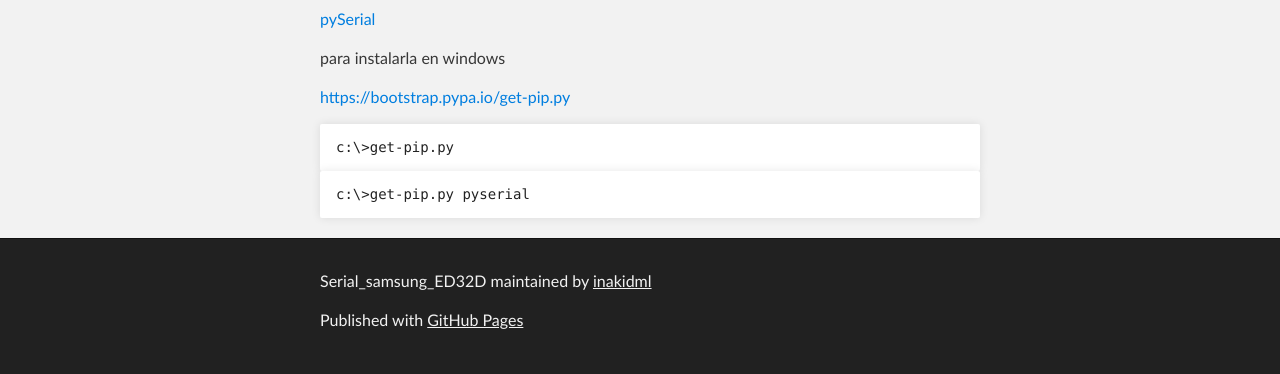
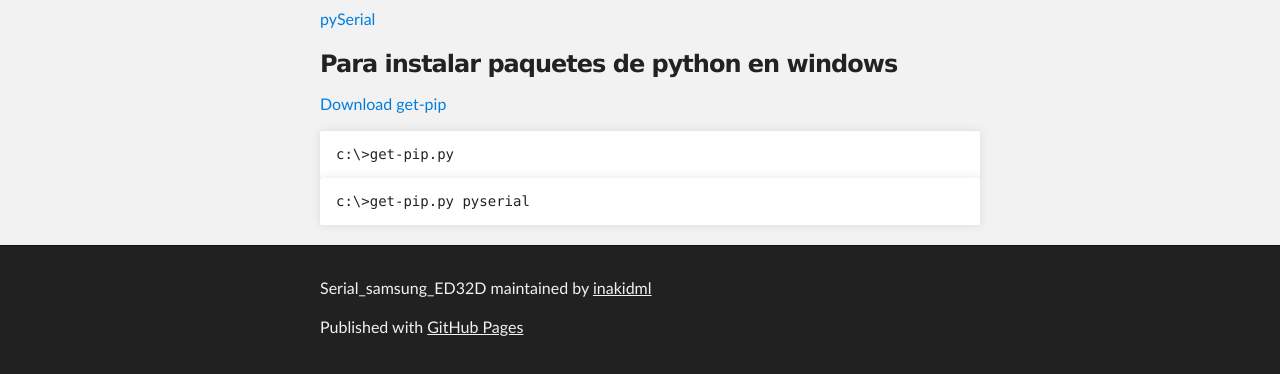
Before and after one commit to inakidml/SerialSamsungED32, a plain HTML site: page index.html in a window 1280 px wide. Shown: the part 502-876 px from the top of the page. Drawn offline with Linux system fonts and the light colour scheme.

Commit message:
Create gh-pages branch via GitHub

```diff
--- a/index.html
+++ b/index.html
@@ -45,9 +45,10 @@
 
 <p><a href="http://pythonhosted.org/pyserial/pyserial_api.html">pySerial</a></p>
 
-<p>para instalarla en windows</p>
+<h3>
+<a id="para-instalar-paquetes-de-python-en-windows" class="anchor" href="#para-instalar-paquetes-de-python-en-windows" aria-hidden="true"><span aria-hidden="true" class="octicon octicon-link"></span></a>Para instalar paquetes de python en windows</h3>
 
-<p><a href="https://bootstrap.pypa.io/get-pip.py">https://bootstrap.pypa.io/get-pip.py</a></p>
+<p><a href="https://bootstrap.pypa.io/get-pip.py">Download get-pip</a></p>
 
 <pre><code>c:\&gt;get-pip.py
 </code></pre>
```
Also changed, not shown: params.json (+1 -1 lines).
